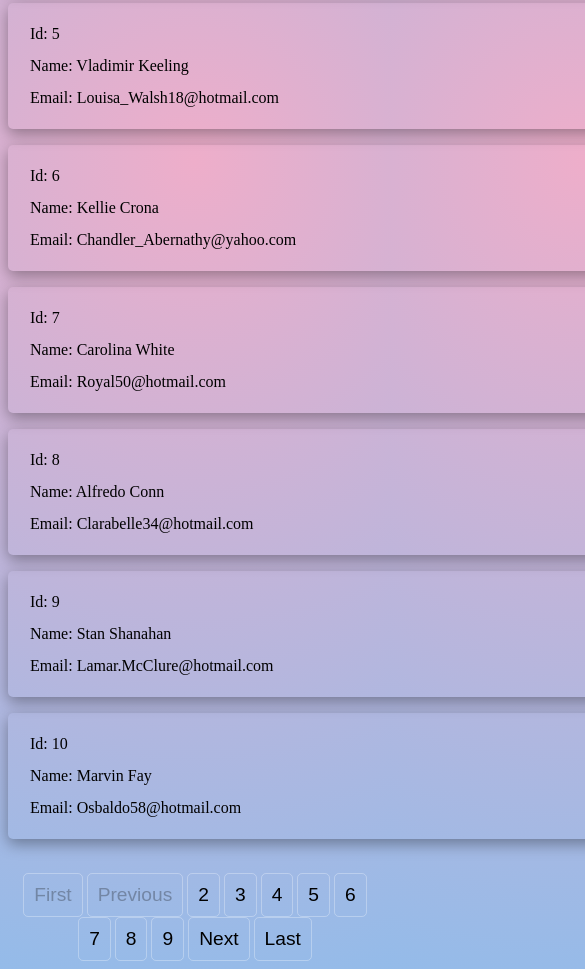
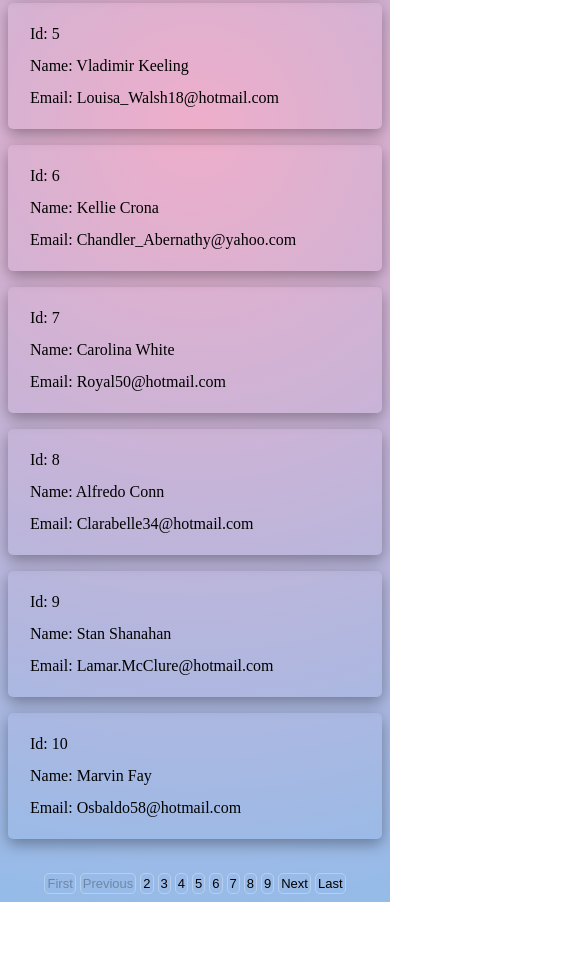
Before and after one commit to VenkateshGopa/Pagination, a plain HTML site: page index.html in a window 390 px wide. Shown: the part 645-1614 px from the top of the page, 585 px wide, since content can reach past the window. After the commit the page ends 1547 px from the top, so only its background shows below. Drawn offline with Linux system fonts and the light colour scheme.

Commit message:
Update Pagination.css

```diff
--- a/Pagination.css
+++ b/Pagination.css
@@ -27,7 +27,7 @@ nav{
     display: inline-block;
 }
 input[type=button]{
-    font-size: larger;
+    font-size:large;
     padding: 10px;
     background-color: transparent;
     border: 1px solid rgba(255, 255, 255, 0.295);
@@ -39,3 +39,12 @@ input[type=button]:hover{
     padding: 15px;
     cursor: pointer;
 }
+@media screen and (max-width: 480px) {
+ul{
+    width:auto;
+}
+input[type=button]{
+    font-size:small;
+    padding: 2px;
+}
+}
```
